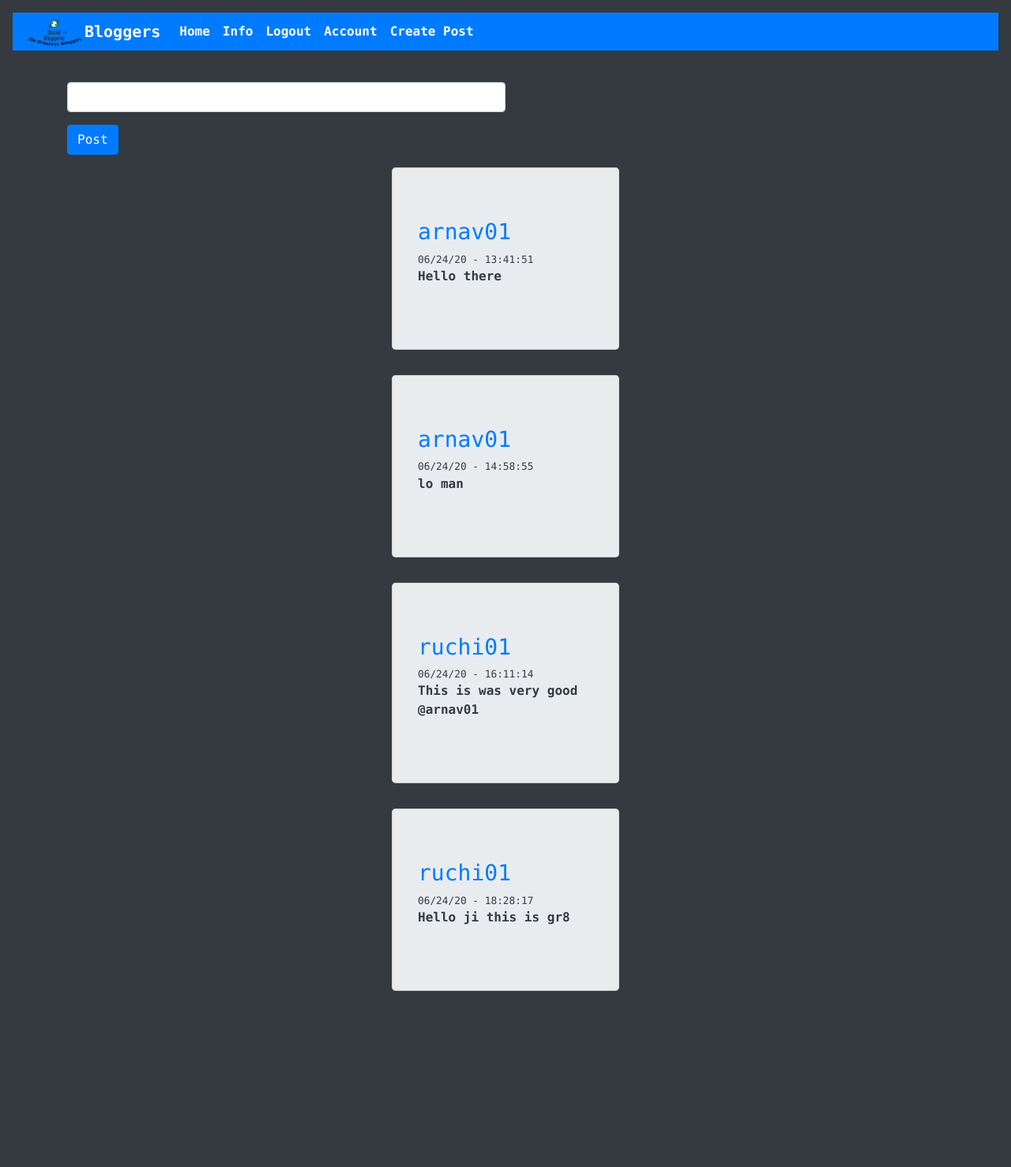
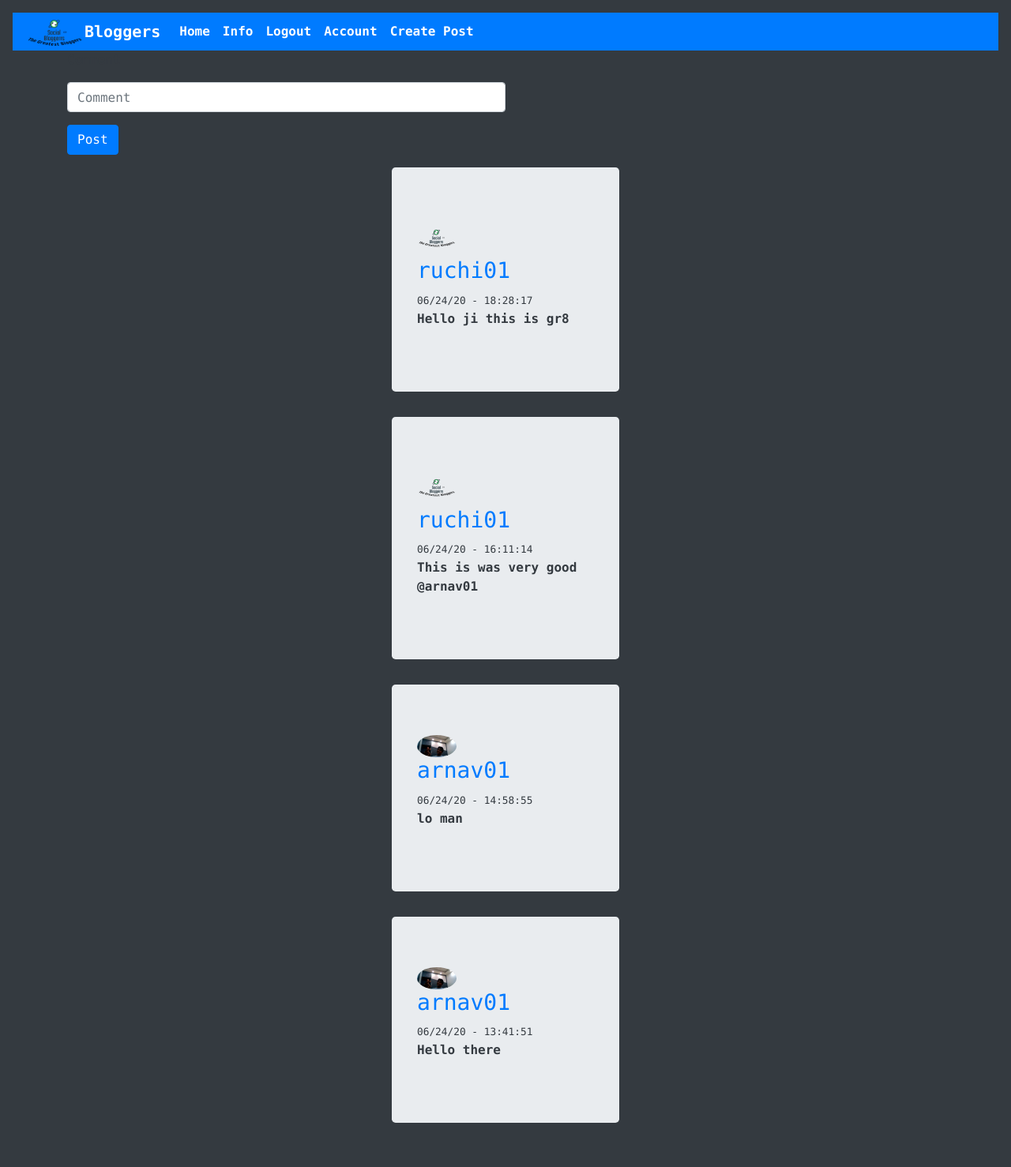
Before and after one commit to XINO-2020/social_media_site, a Flask app: page /1/reply in a window 1280 px wide. Shown: the whole page at 79% size. Before the commit the page ends 1255 px from the top, so only its background shows below. Run offline with Flask 2, Linux system fonts and the light colour scheme; a user stored in the database is signed in; data comes from the database, SQL or seed files in the repository; both versions use the stored data as it was after the commit; some libraries are stand-ins or nearby versions.

Commit message:
massive update to reply

```diff
--- a/blogs/blogpost/views.py
+++ b/blogs/blogpost/views.py
@@ -89,5 +89,5 @@ def make_reply(blog_post_id):
         db.session.add(replies)
         db.session.commit()
         return redirect(url_for('blogpost.make_reply' , blog_post_id = blog_post_id))
-    current_blog_post_replies = Reply.query.filter_by(blog_id = blog_post_id)
+    current_blog_post_replies = Reply.query.order_by(Reply.time.desc()).filter_by(blog_id = blog_post_id)
     return render_template('reply.htm', form = form, replies = current_blog_post_replies)
--- a/blogs/templates/blog_post.htm
+++ b/blogs/templates/blog_post.htm
@@ -10,7 +10,9 @@
         <a href="{{url_for('static', filename= post.blog_image)}}"><img src="{{url_for('static', filename= post.blog_image)}}" alt = "" align = "center"></a><br><br><br>
       </div>
       <p>{{post.text}}</p>
-      <a class = "btn btn-primary" href="{{url_for('blogpost.make_reply', blog_post_id = post.id)}}">Read/Write Replies</a>
+      <div align = "center">
+          <a class = "btn btn-primary text-center" href="{{url_for('blogpost.make_reply', blog_post_id = post.id)}}">Comments</a>
+      </div>
     </div>
 
 
--- a/blogs/templates/index.htm
+++ b/blogs/templates/index.htm
@@ -68,6 +68,9 @@
                 <p>{{post.text[:20]}}...</p>
                 <a class = "btn btn-primary" href="{{url_for('blogpost.blog_post', blog_post_id=post.id)}}">Read blog post</a>
               </div>
+              <div align = "center">
+                  <a class = "btn btn-primary text-center" href="{{url_for('blogpost.make_reply', blog_post_id = post.id)}}">Comments</a>
+              </div>
 
             </div>
           </div>
--- a/blogs/templates/reply.htm
+++ b/blogs/templates/reply.htm
@@ -1,19 +1,21 @@
 {%extends "base.htm"%}
 {%block content%}
+
   <form class="form-group" method="POST">
     {{form.hidden_tag()}}
     <div class="form-group">
-      {{form.comment.label(class = "form-group")}}
-      {{form.comment(class = "form-control col-md-6")}}
+      {{form.comment.label(class = "form-group" )}}
+      {{form.comment(class = "form-control col-md-6", placeholder = "Comment")}}
     </div>
     <div class="form-group">
       {{form.submit(class = "btn btn-primary")}}
     </div>
   </form>
-  <div class="text-white">
+  <div class="text-left" align = "center">
     {%if replies != []%}
       {%for reply in replies%}
-        <div class="container text-dark jumbotron card" style="width: 18rem;" align = "left">
+        <div class="container text-dark jumbotron" style="width: 18rem;">
+          <a href="{{url_for('static', filename= reply.user_reply.profile_image)}}"><img src="{{url_for('static', filename= reply.user_reply.profile_image)}}" class = "rounded-circle" width = "50"></a>
           <a href="{{url_for('users.user_posts', username = reply.user_reply.username)}}"><h3>{{reply.user_reply.username}}</h3></a>
           <small>{{reply.time.strftime('%x - %X')}}</small>
           <p>{{reply.reply}}</p>
--- a/blogs/templates/user_blog_post.htm
+++ b/blogs/templates/user_blog_post.htm
@@ -24,7 +24,10 @@
     <div>
       {%if current_user == post.author%}
       <a href="{{url_for('blogpost.update', blog_post_id = post.id)}}">Update</a>
-      <button type="button" class = "btn btn-danger" data-toggle = 'modal' data-target = "#del">Delete</button>
+      <button type="button" class = "btn btn-danger" data-toggle = 'modal' data-target = "#del">Delete</button><br><br>
+      <div align = "center">
+          <a class = "btn btn-primary text-center" href="{{url_for('blogpost.make_reply', blog_post_id = post.id)}}">Comments</a>
+      </div>
       <br><br>
       <div class="modal" tabindex="-1" role="dialog" id = "del">
         <div class="modal-dialog" role="document">
```
Also changed, not shown: blogs/data.sqlite, blogs/static/2_blogdc86fd72a2136df5.jpg (added).
